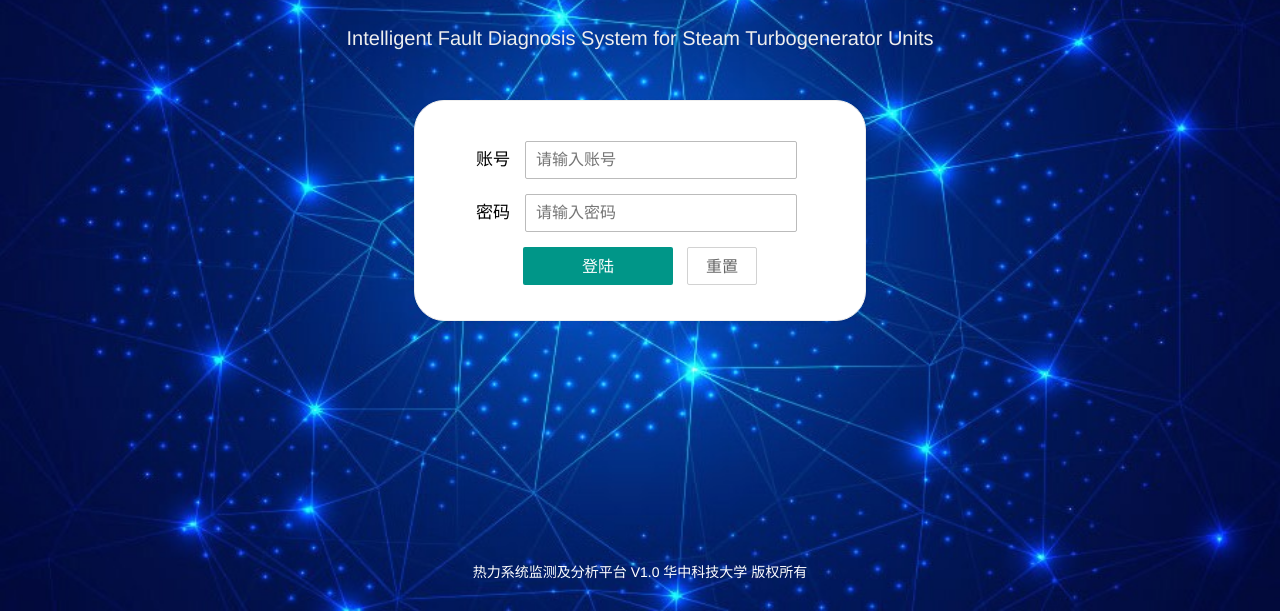
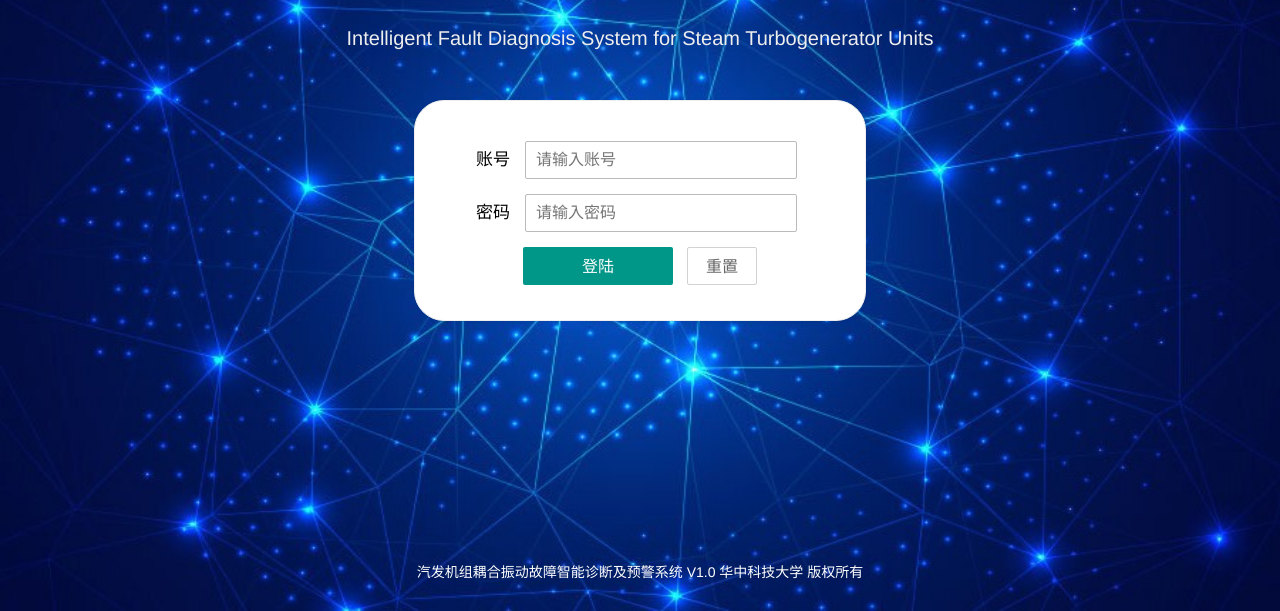
Before and after one commit to muqiu1/intelligent-trouble-diagnosis, a plain HTML site: page page/userLogin.html in a window 1280 px wide. Shown: the part 189-800 px from the top of the page. Drawn offline with Linux system fonts and the light colour scheme.

Commit message:
修改系统名称

```diff
--- a/page/userLogin.html
+++ b/page/userLogin.html
@@ -46,7 +46,7 @@
             </div>
         </form>
     </div>
-    <div class="annotation">热力系统监测及分析平台 V1.0     华中科技大学 版权所有</div>
+    <div class="annotation">汽发机组耦合振动故障智能诊断及预警系统 V1.0     华中科技大学 版权所有</div>
     <script src="../layui/layui.js"></script>
     <script src="../js/userLogin.js"></script>
 </body>
```
